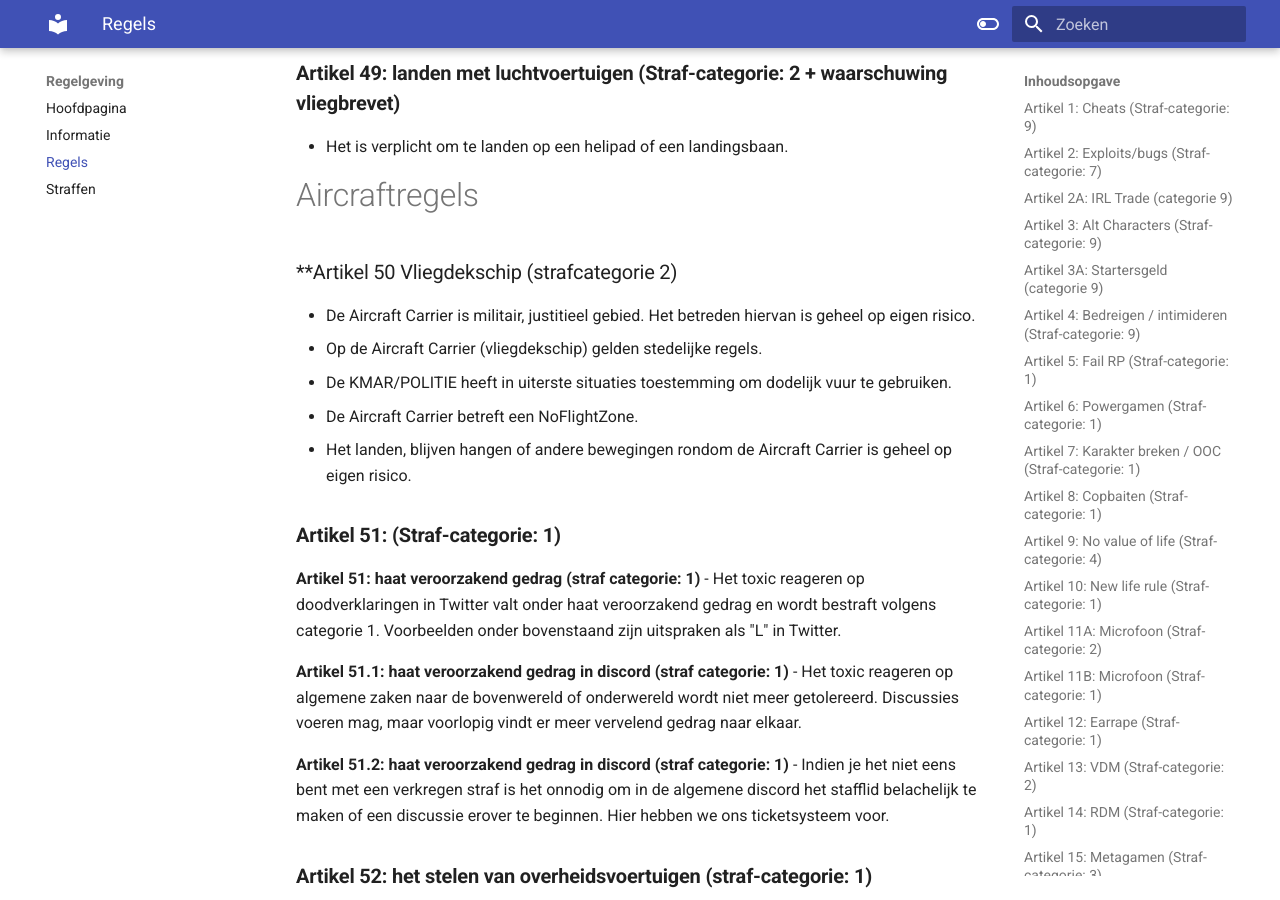
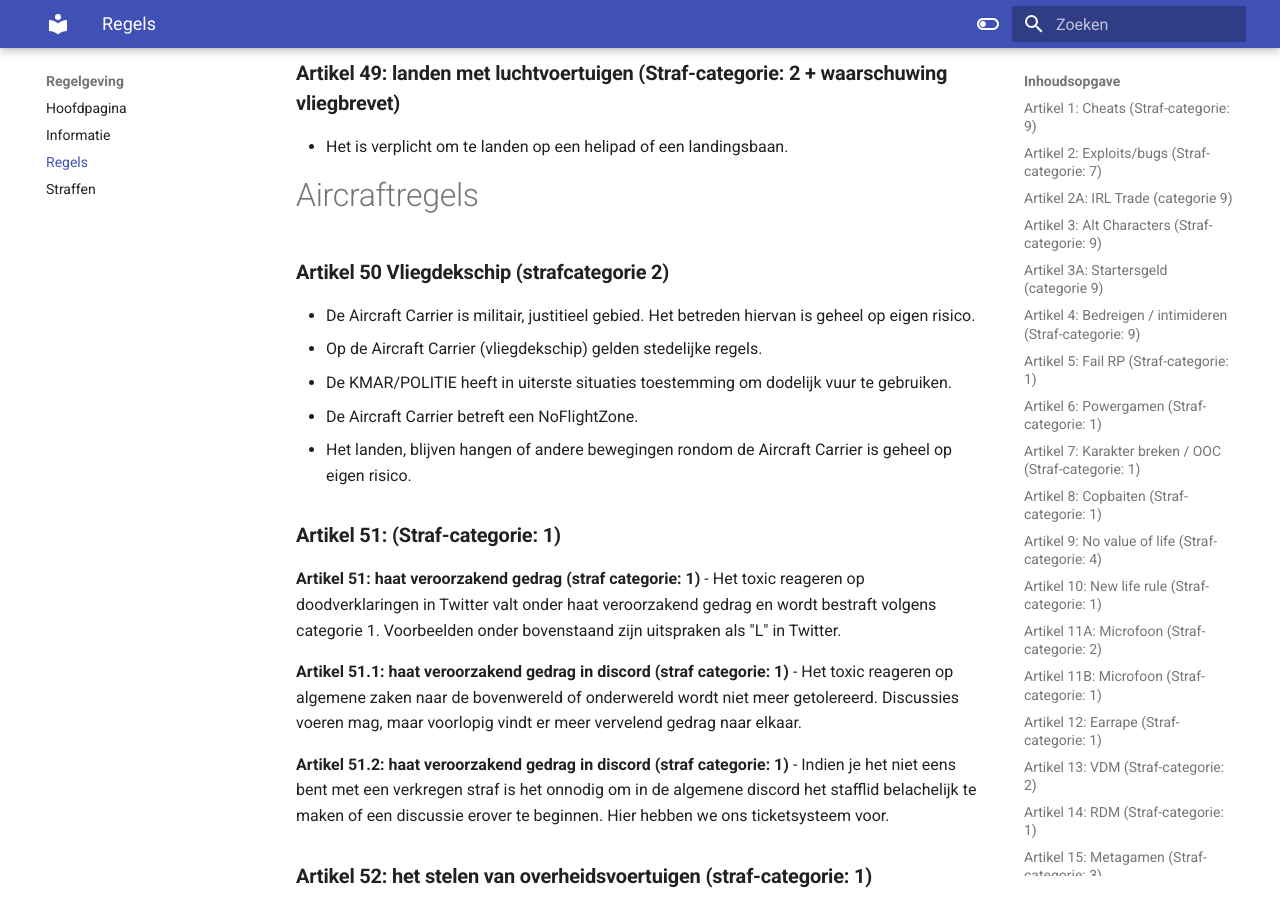
Before and after one commit to ZuiderVeenRP/apv, an MkDocs documentation site: the page built from docs/algemeen.md, in a window 1280 px wide and 900 px high, scrolled down 18124 px. Built offline with MkDocs 1.6.1 and Material for MkDocs 9.7.7, drawn with Linux system fonts in a browser that asks for light colours; comment, search, counter and statistics services are not loaded.

```diff
--- a/docs/algemeen.md
+++ b/docs/algemeen.md
@@ -408,7 +408,7 @@
 
 # Aircraftregels
 
-### **Artikel 50 Vliegdekschip (strafcategorie 2)
+### **Artikel 50 Vliegdekschip (strafcategorie 2)**
 - De Aircraft Carrier is militair, justitieel gebied. Het betreden hiervan is geheel op eigen risico.
 - Op de Aircraft Carrier (vliegdekschip) gelden stedelijke regels.
 - De KMAR/POLITIE heeft in uiterste situaties toestemming om dodelijk vuur te gebruiken.
```
